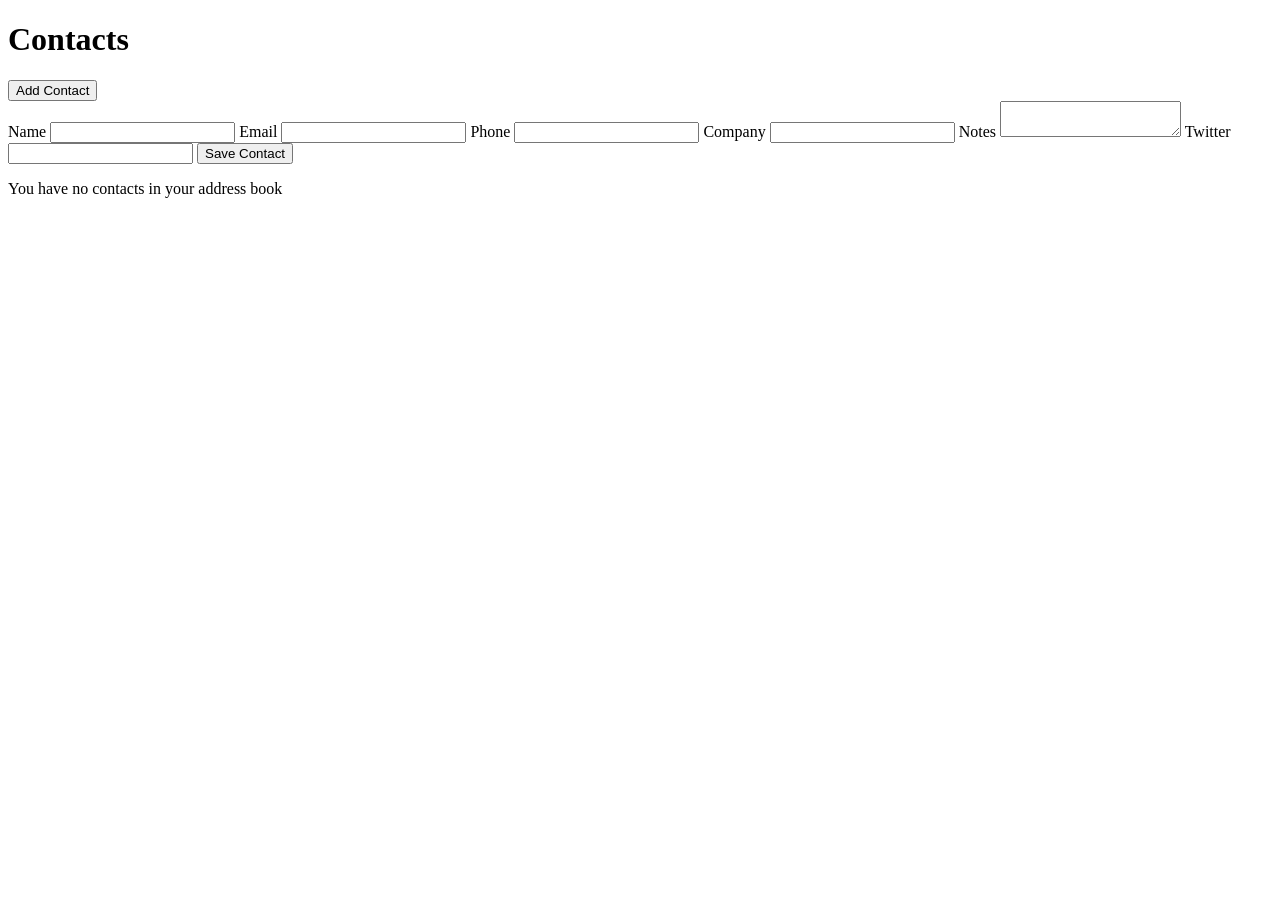
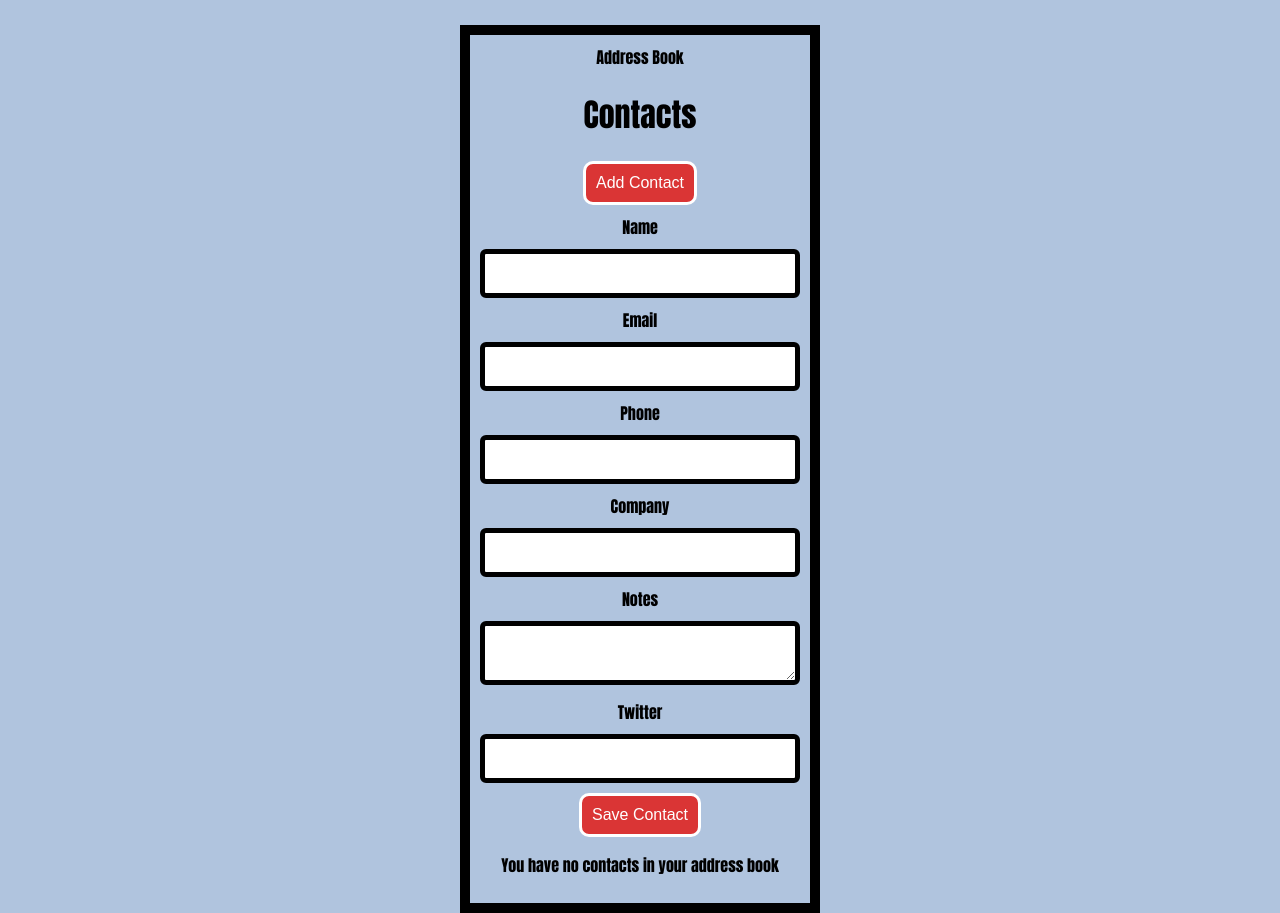
Before and after one commit to blake-futchi/address_book, a website: page src/index.html in a window 1280 px wide. Both pictures are taken after a click on the button "Add Contact". Before the commit the page ends 800 px from the top, so only its background shows below. Drawn offline with Linux system fonts and the light colour scheme.

Commit message:
adding styling, setting up node hot server

```diff
--- a/package.json
+++ b/package.json
@@ -8,10 +8,12 @@
     "cypress": "^3.8.3"
   },
   "dependencies": {
+    "browser-sync": "^2.26.7",
     "superstatic": "^6.0.4"
   },
   "scripts": {
     "start": "superstatic src --port 3001",
+    "start:hot": "node server.js",
     "cy:open": "yarn start & cypress open"
   }
 }
--- /dev/null
+++ b/src/assets/css/style.css
@@ -0,0 +1,65 @@
+body {
+  font-family: Impact, Haettenschweiler, 'Arial Narrow Bold', sans-serif;
+  background-color: lightsteelblue;
+  margin: auto;
+  margin-top: 25px;
+  width: 25%;
+  border: 10px solid black;
+  padding: 10px;
+  text-align: center;
+}
+
+input[type="text"] {
+  width: 100%;
+  padding: 12px 1px;
+  margin: 10px 0;
+  display: inline-block;
+  border: 5px solid rgb(0, 0 , 0);
+  border-radius: 6px;
+  box-sizing: border-box;
+}
+
+input[type="email"] {
+  width: 100%;
+  padding: 12px 1px;
+  margin: 10px 0;
+  display: inline-block;
+  border: 5px solid rgb(0, 0 , 0);
+  border-radius: 6px;
+  box-sizing: border-box;
+}
+
+textarea[type="text"] {
+  width: 100%;
+  padding: 12px 1px;
+  margin: 10px 0;
+  display: inline-block;
+  border: 5px solid rgb(0, 0 , 0);
+  border-radius: 6px;
+  box-sizing: border-box;
+}
+
+button {
+  margin-bottom: 10px;
+  background-color: rgb(218, 53, 53);
+  border: solid;
+  color: white;
+  padding: 10px 10px;
+  text-align: center;
+  text-decoration: none;
+  display: inline-block;
+  font-size: 16px;
+  border-radius: 10px;
+}
+
+input[type="submit"] {
+  background-color: rgb(218, 53, 53);
+  border: solid;
+  color: white;
+  padding: 10px;
+  text-align: center;
+  text-decoration: none;
+  display: inline-block;
+  font-size: 16px;
+  border-radius: 10px;
+}
--- a/src/assets/js/app.js
+++ b/src/assets/js/app.js
@@ -1,14 +1,15 @@
-const storage = window.localStorage
-const renderContacts = () => {
-  const contacts = JSON.parse(storage.getItem('contacts'))
-  let div = document.querySelector('#contact-list')
+const  storage = window.localStorage
 
+const  renderContacts = () => {
+  const  contacts = JSON.parse(storage.getItem('contacts'))
+
+  let  div = document.querySelector('#contact-list')
   if (contacts) {
 	div.innerHTML = ''
-    const ul = document.createElement('ul')
+	const  ul = document.createElement('ul')
 
-    contacts.forEach(contact => {
-      let li = document.createElement('li')
+	contacts.forEach(contact  => {
+		let  li = document.createElement('li')
 
 		li.innerHTML = `
 		  <span>${contact.name}</span> |
@@ -17,15 +18,24 @@ const renderContacts = () => {
 	    `
 	    ul.appendChild(li)
 	  })
+
 	  div.appendChild(ul)
 	} else {
 	  div.innerHTML = '<p>You have no contacts in your address book</p>'
 	}
 }
-
 document.addEventListener('DOMContentLoaded', () => {
 	renderContacts()
   const  contactForm = document.getElementById('new-contact-form')
+  const  toggleFormVisibilityButton = document.getElementById('add-contact')
+	contactForm.style.display = 'none'
+  toggleFormVisibilityButton.addEventListener('click', () => {
+		if (contactForm.style.display === '') {
+			contactForm.style.display = 'none'
+		} else {
+			contactForm.style.display = ''
+		}
+	})
 	contactForm.addEventListener('submit', event  => {
 		event.preventDefault()
 
--- a/src/index.html
+++ b/src/index.html
@@ -4,6 +4,7 @@
   <meta charset="UTF-8">
   <meta name="viewport" content="width=device-width, initial-scale=1.0">
   <meta http-equiv="X-UA-Compatible" content="ie=edge">
+  <link rel="stylesheet" type="text/css" href="assets/css/style.css"
   <title>Address Book</title>
 </head>
 <body>
```
Also changed, not shown: cypress/integration/userCanCreateAContact.feature.js (+1 -1 lines), cypress/integration/userCanToggleVisibilityOfNewContactForm.feature.js (added, +12 -0 lines), server.js (added, +12 -0 lines), 4 other files. Lines whose indentation alone changed are shown as unchanged.
